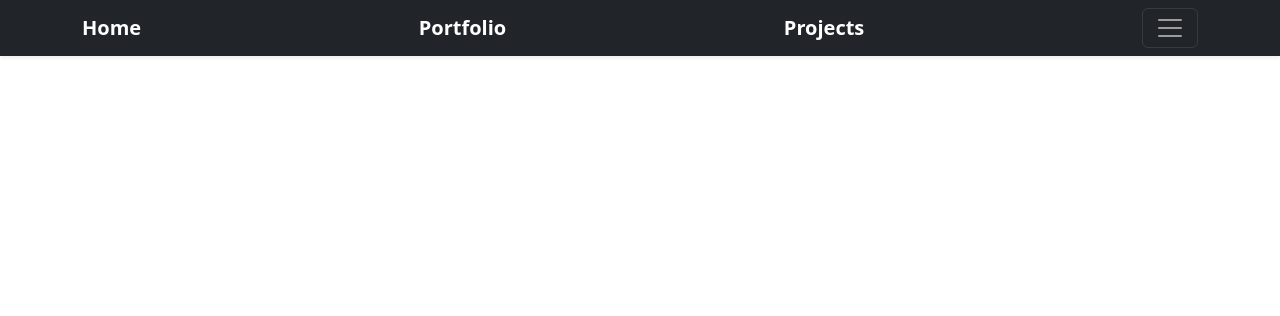
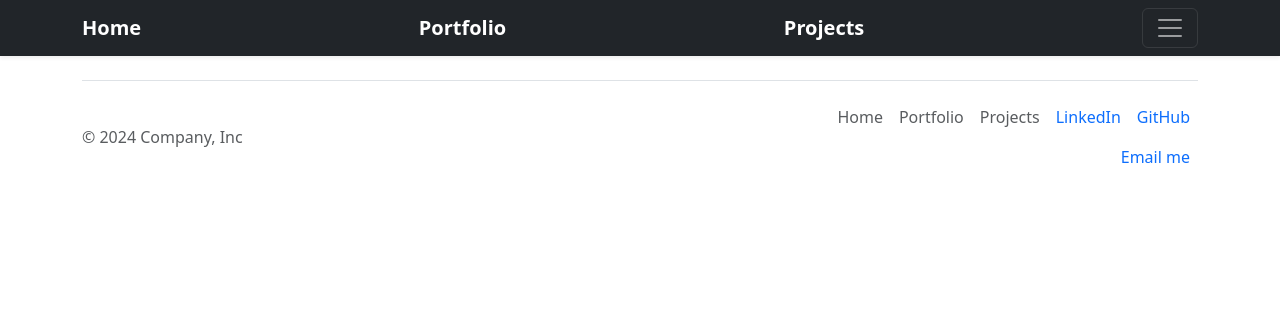
Before and after one commit to NEenemee/portfolio, a Django app: template jobs/templates/base.html in a window 1280 px wide. Shown: the top 316 px of the page. Run offline with Django 5.2, Linux system fonts and the light colour scheme; the template is opened without the code that fills it, so the values that code supplies are empty; some libraries are stand-ins or nearby versions.

Commit message:
addedfooter and updated database

```diff
--- a/jobs/templates/base.html
+++ b/jobs/templates/base.html
@@ -62,6 +62,28 @@
         {% endblock %}
     </main>
 
+        <div class="container">
+            <footer class="d-flex flex-wrap justify-content-between align-items-center py-3 my-4 border-top">
+              <p class="col-md-4 mb-0 text-body-secondary">&copy; 2024 Company, Inc</p>
+
+              <a href="/" class="col-md-4 d-flex align-items-center justify-content-center mb-3 mb-md-0 me-md-auto link-body-emphasis text-decoration-none">
+                <svg class="bi me-2" width="40" height="32"><use xlink:href="#bootstrap"/></svg>
+              </a>
+
+              <ul class="nav col-md-4 justify-content-end">
+                <li class="nav-item"><a href="{% url 'home' %}" class="nav-link px-2 text-body-secondary">Home</a></li>
+                <li class="nav-item"><a href="{% url 'portfolio' %}" class="nav-link px-2 text-body-secondary">Portfolio</a></li>
+                <li class="nav-item"><a href="{% url 'projects' %}" class="nav-link px-2 text-body-secondary">Projects</a></li>
+                <br>
+                <li class="nav-item"><a href="https://www.linkedin.com/in/nickeliopoulos/" class="nav-link px-2 text-body-secondar">LinkedIn</a></li>
+                <li class="nav-item"><a href="https://github.com/NEenemee" class="nav-link px-2 text-body-secondar">GitHub</a></li>
+                <li class="nav-item"><a href="mailto:nickcseli@gmail.com" class="nav-link px-2 text-body-secondar">Email me</a></li>
+              </ul>
+
+            </footer>
+        </div>
+
+
     <script src="{% static 'js/bootstrap.bundle.min.js' %}"></script>
 </body>
 
--- a/jobs/templates/jobs/detail.html
+++ b/jobs/templates/jobs/detail.html
@@ -21,7 +21,7 @@
 
                     </p>
                     <img src="{{job.image.url}}" height=300> <br>
-                    <a href="{% url 'nick' %}" class="btn btn-primary my-2">Back</a>
+                    <a href="{% url 'portfolio' %}" class="btn btn-primary my-2">Back</a>
                 </div>
             </div>
         </section>
```
